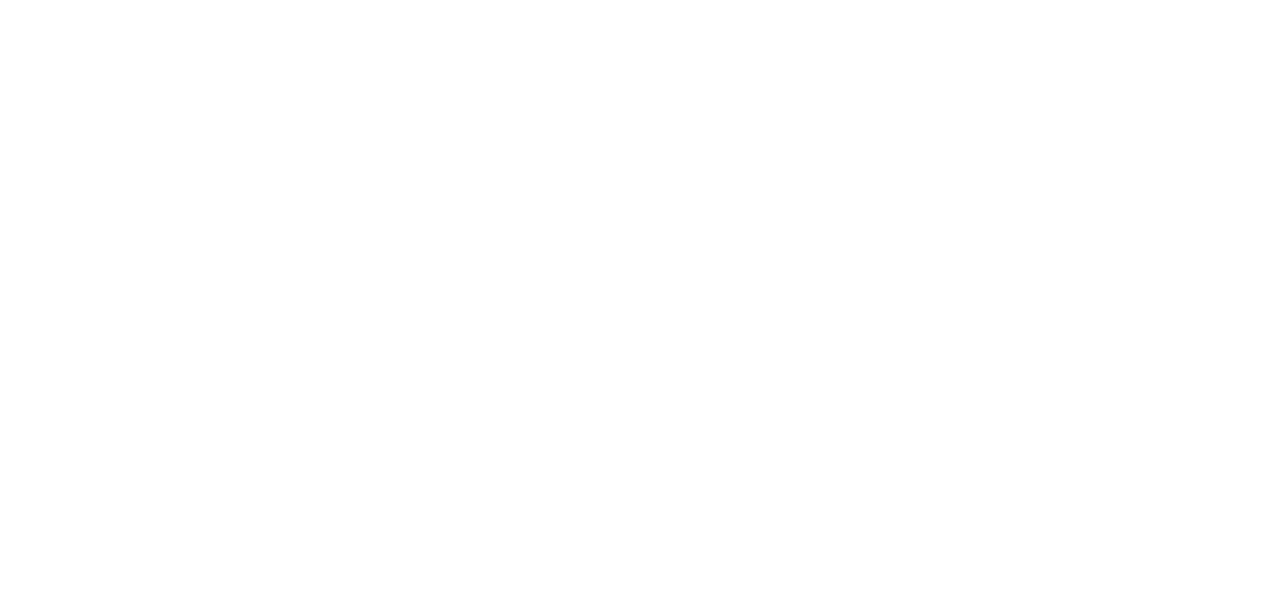
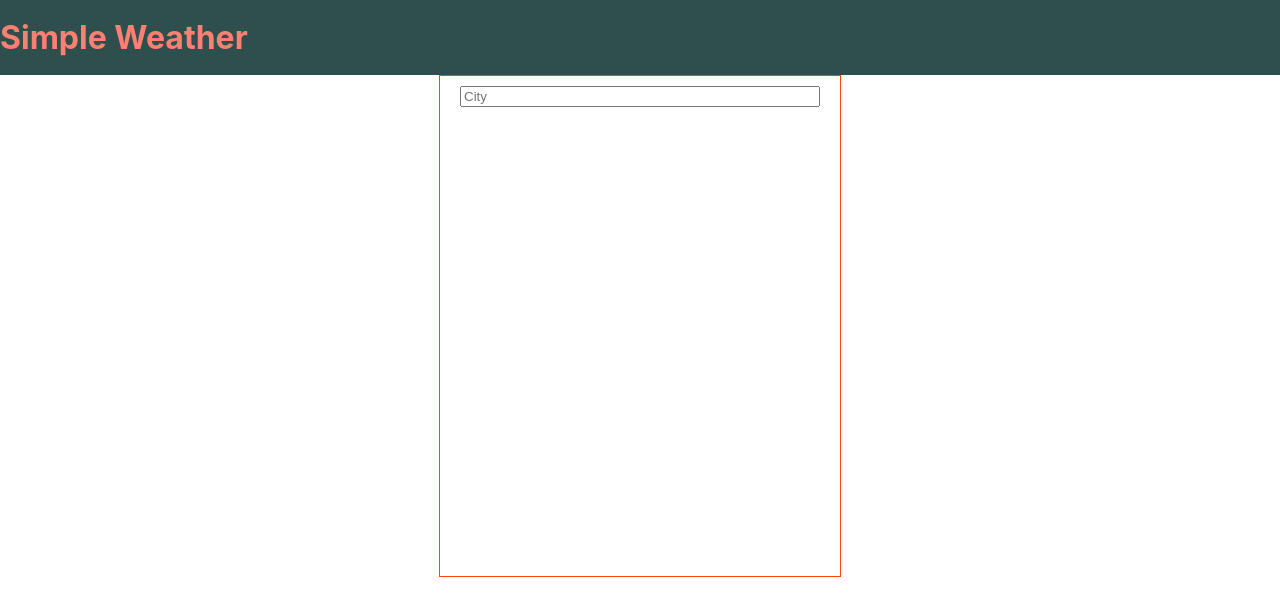
Before and after one commit to Lenn-e/weather-app, a React (Create React App) app: page / in a window 1280 px wide. Shown: the top 616 px of the page. Built offline with nearby package versions, Linux system fonts and the light colour scheme.

Commit message:
Create weather api functionality

```diff
--- a/public/index.html
+++ b/public/index.html
@@ -2,42 +2,15 @@
 <html lang="en">
   <head>
     <meta charset="utf-8" />
-    <link rel="icon" href="%PUBLIC_URL%/favicon.ico" />
     <meta name="viewport" content="width=device-width, initial-scale=1" />
-    <meta name="theme-color" content="#000000" />
     <meta
       name="description"
       content="Web site created using create-react-app"
     />
-    <link rel="apple-touch-icon" href="%PUBLIC_URL%/logo192.png" />
-    <!--
-      manifest.json provides metadata used when your web app is installed on a
-      user's mobile device or desktop. See https://developers.google.com/web/fundamentals/web-app-manifest/
-    -->
-    <link rel="manifest" href="%PUBLIC_URL%/manifest.json" />
-    <!--
-      Notice the use of %PUBLIC_URL% in the tags above.
-      It will be replaced with the URL of the `public` folder during the build.
-      Only files inside the `public` folder can be referenced from the HTML.
-
-      Unlike "/favicon.ico" or "favicon.ico", "%PUBLIC_URL%/favicon.ico" will
-      work correctly both with client-side routing and a non-root public URL.
-      Learn how to configure a non-root public URL by running `npm run build`.
-    -->
-    <title>React App</title>
+    <title>Weather App</title>
   </head>
   <body>
     <noscript>You need to enable JavaScript to run this app.</noscript>
     <div id="root"></div>
-    <!--
-      This HTML file is a template.
-      If you open it directly in the browser, you will see an empty page.
-
-      You can add webfonts, meta tags, or analytics to this file.
-      The build step will place the bundled scripts into the <body> tag.
-
-      To begin the development, run `npm start` or `yarn start`.
-      To create a production bundle, use `npm run build` or `yarn build`.
-    -->
   </body>
 </html>
--- /dev/null
+++ b/src/API/weather/weatherAPI.js
@@ -0,0 +1,37 @@
+const weatherAPI = (() => {
+  const requestWeatherData = (location) => {
+    return fetch(`http://api.openweathermap.org/data/2.5/weather?q=${location}&appid=96b1e2bf4e1fdbd8e2bb97f9be4991e4`, {mode: 'cors'})
+    .then(response => {
+      return response.json();
+    })
+    .then(weatherData => {
+      return weatherData;
+    })
+    .catch(error => error);
+  }
+
+  // extract only the relevant data
+  const getWeatherData = async (location) =>{
+    const data = await requestWeatherData(location);
+
+    if(data.cod === "404") {
+      if(data.message === "city not found") alert("Location not found");
+      return null;
+    }
+
+    const relevantData = {
+      description: data.weather[0].description,
+      temperature: data.main.temp,
+      temperatureFeel: data.main.feels_like,
+      name: data.name
+    };
+
+    return relevantData;
+  };
+
+  return {
+    getWeatherData,
+  };
+})();
+
+export default weatherAPI;
--- a/src/App.js
+++ b/src/App.js
@@ -1,10 +1,14 @@
 import React, { Component } from 'react';
 
+import Title from "./components/Title/Title";
+import Forecaster from './containers/Forecaster/Forecaster';
+
 class App extends Component {
-
   render() {
     return (
       <div className="App">
+        <Title />
+        <Forecaster />
       </div>
     );
   }
--- /dev/null
+++ b/src/components/Forecast/SearchBar/SearchBar.js
@@ -0,0 +1,15 @@
+import React from 'react';
+
+import classes from "./SearchBar.module.css";
+
+const SearchBar = (props) => {
+  return (
+    <div className={classes.SearchBar}>
+      <form onSubmit={props.getWeatherData}>
+        <input type="text" name="location" placeholder="City" />
+      </form>
+    </div>
+  );
+};
+
+export default SearchBar;
--- /dev/null
+++ b/src/components/Forecast/SearchBar/SearchBar.module.css
@@ -0,0 +1,10 @@
+.SearchBar {
+
+}
+
+.SearchBar input {
+  box-sizing: border-box;
+  display: block;
+  margin: 10px auto;
+  width: 90%;
+}
--- /dev/null
+++ b/src/components/Title/Title.js
@@ -0,0 +1,12 @@
+import React from 'react';
+import classes from './Title.module.css';
+
+const Title = (props) => {
+  return (
+    <div className={classes.Title}>
+      <h1>Simple Weather</h1>
+    </div>
+  );
+};
+
+export default Title;
--- /dev/null
+++ b/src/components/Title/Title.module.css
@@ -0,0 +1,10 @@
+.Title {
+  color: salmon;
+  background-color: darkslategray;
+}
+
+.Title h1 {
+  margin: 0;
+  height: 75px;
+  line-height: 75px;
+}
--- /dev/null
+++ b/src/containers/Forecaster/Forecaster.js
@@ -0,0 +1,24 @@
+import React, { Component } from 'react';
+
+import weatherAPI from "../../API/weather/weatherAPI";
+import classes from "./Forecaster.module.css";
+import SearchBar from '../../components/Forecast/SearchBar/SearchBar';
+
+class Forecaster extends Component {
+  getWeatherData = (e) => {
+    e.preventDefault();
+    const location = e.target.children["location"].value;
+    weatherAPI.getWeatherData(location)
+      .then(data => console.log(data))
+  };
+
+  render() {
+    return (
+      <div className={classes.Forecaster}>
+        <SearchBar getWeatherData={this.getWeatherData} />
+      </div>
+    );
+  }
+}
+
+export default Forecaster;
--- /dev/null
+++ b/src/containers/Forecaster/Forecaster.module.css
@@ -0,0 +1,6 @@
+.Forecaster {
+  width: 400px;
+  height: 500px;
+  border: 1px solid orangered;
+  margin: auto;
+}
```
Also changed, not shown: public/manifest.json (added).
